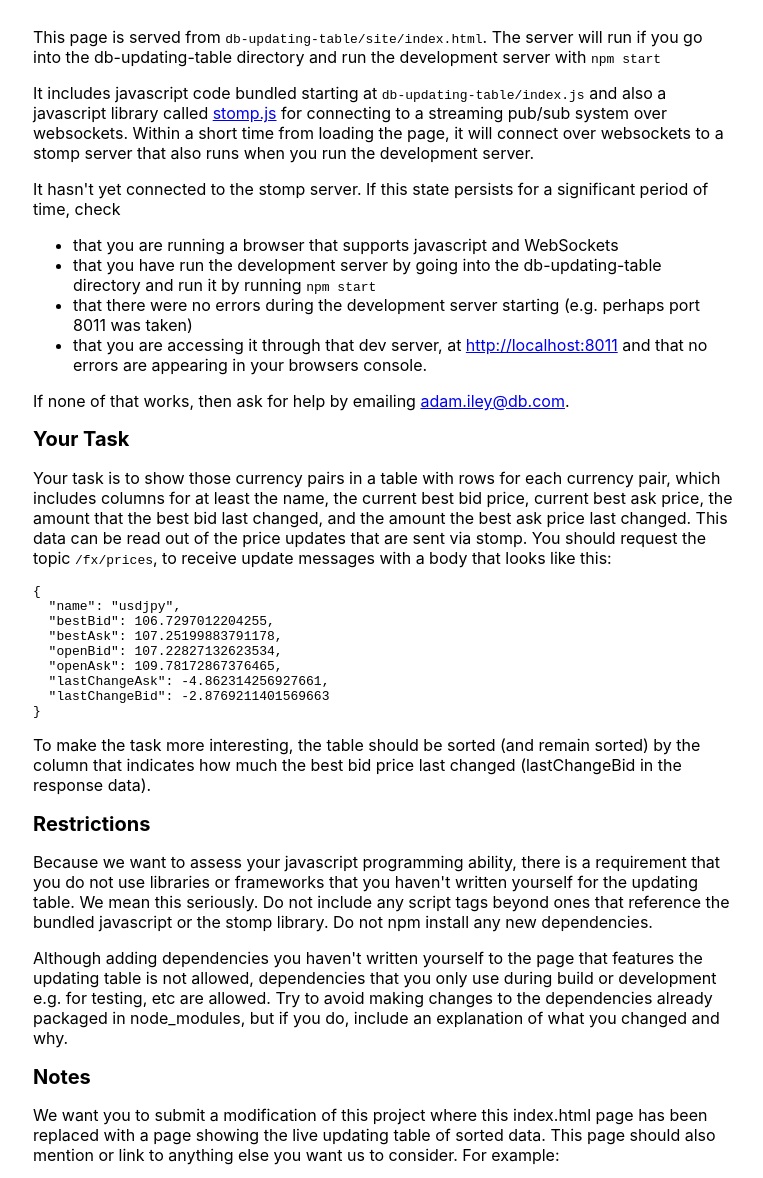
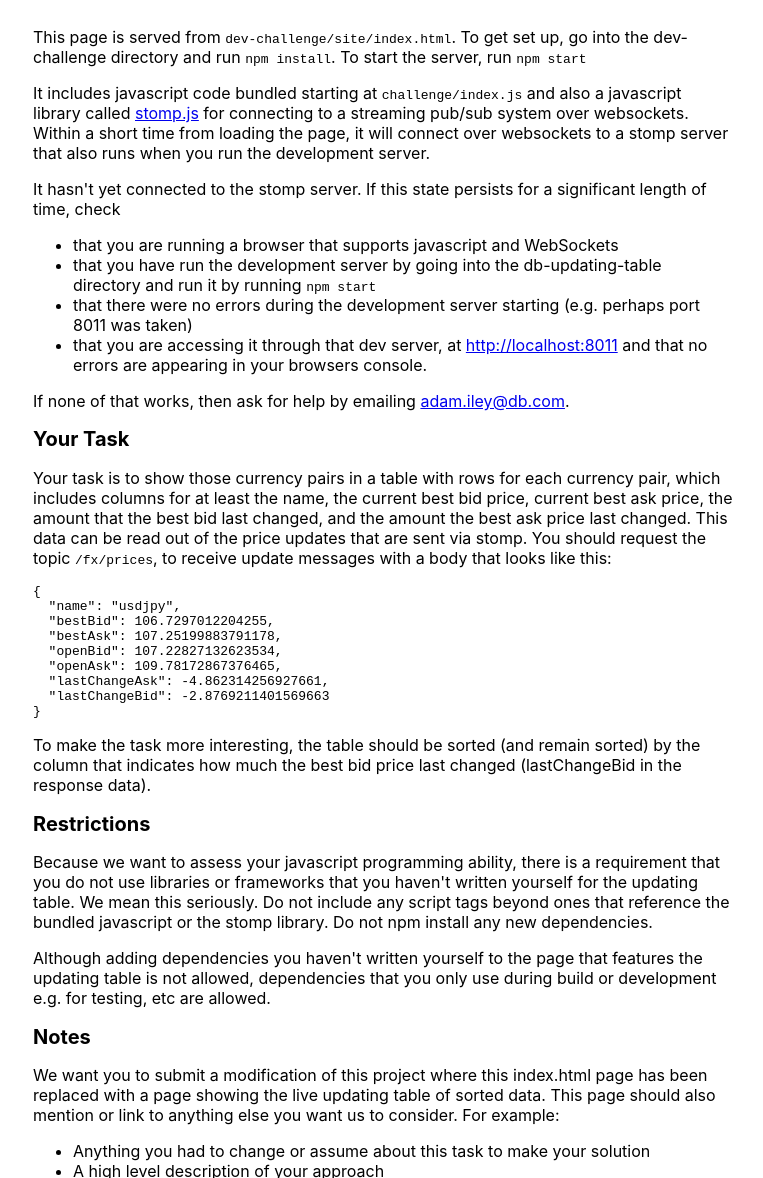
Before and after one commit to neelamv222/Dev-Challenge, a website with bundled scripts: page site/index.html in a window 1280 px wide. Shown: the part 52-1230 px from the top of the page, without its empty margins (257-1020 px from the left). Built offline with nearby package versions, Linux system fonts and the light colour scheme; no server answers.

Commit message:
Fix dependencies.

```diff
--- a/index.js
+++ b/index.js
@@ -22,6 +22,12 @@ client.debug = function(msg) {
 
 function connectCallback() {
   document.getElementById('stomp-status').innerHTML = "It has now successfully connected to a stomp server serving price updates for some foreign exchange currency pairs."
+
+  client.subscribe('/fx/prices', function(message) {
+    const priceData = JSON.parse(message.body)
+    console.log(JSON.stringify(priceData, undefined, 2))
+  })
+
 }
 
 client.connect({}, connectCallback, function(error) {
--- a/package.json
+++ b/package.json
@@ -1,10 +1,10 @@
 {
-  "name": "crazytable",
+  "name": "dev-challenge",
   "version": "1.0.0",
   "description": "",
   "main": "index.js",
   "scripts": {
-    "start": "node node_modules/crazytable-devserver",
+    "start": "node ./devserver",
     "test": "echo \"Error: no test specified\" && exit 1"
   },
   "keywords": [],
--- a/site/index.html
+++ b/site/index.html
@@ -13,13 +13,13 @@
     <h1>Updating Table</h1>
 
     <p>
-        This page is served from <code>db-updating-table/site/index.html</code>.  The server will
-        run if you go into the db-updating-table directory and run the development server with
+        This page is served from <code>dev-challenge/site/index.html</code>.  To get set up, go into the
+        dev-challenge directory and run <code>npm install</code>.  To start the server, run
         <code>npm start</code>
     </p>
 
     <p>
-        It includes javascript code bundled starting at <code>db-updating-table/index.js</code> and
+        It includes javascript code bundled starting at <code>challenge/index.js</code> and
         also a javascript library called <a href="http://jmesnil.net/stomp-websocket/doc/">stomp.js</a>
         for connecting to a streaming pub/sub system over websockets.  Within a short time from loading
         the page, it will connect over websockets to a stomp server that also runs when you run the
@@ -27,7 +27,7 @@
     </p>
 
     <section id="stomp-status">
-        It hasn't yet connected to the stomp server.  If this state persists for a significant period of time, check
+        It hasn't yet connected to the stomp server.  If this state persists for a significant length of time, check
         <ul>
             <li>that you are running a browser that supports javascript and WebSockets</li>
             <li>that you have run the development server by going into the db-updating-table directory and
@@ -77,8 +77,7 @@
     <p>
         Although adding dependencies you haven't written yourself to the page that features the updating table
         is not allowed, dependencies that you only use during build or development e.g. for testing, etc are
-        allowed.  Try to avoid making changes to the dependencies already packaged in node_modules, but if you do,
-        include an explanation of what you changed and why.
+        allowed.
     </p>
 
     <h2>Notes</h2>
```
Also changed, not shown: devserver/index.js (+3 -5 lines), Readme.md, 1 other file.
